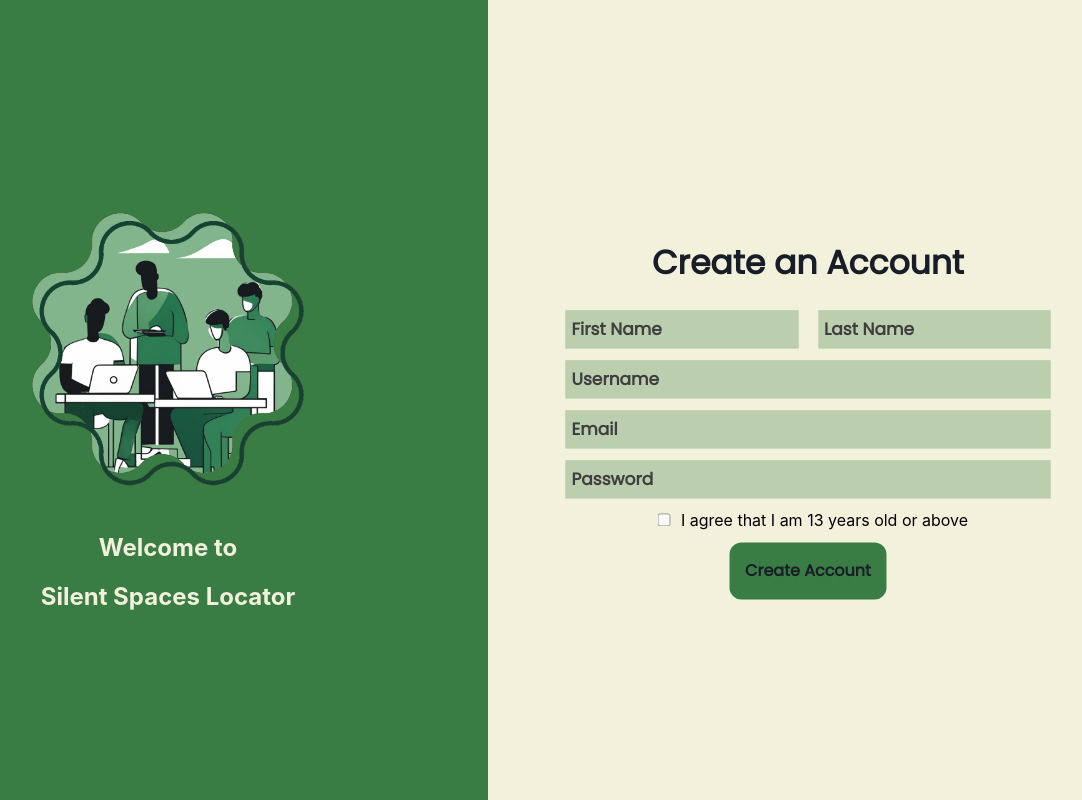
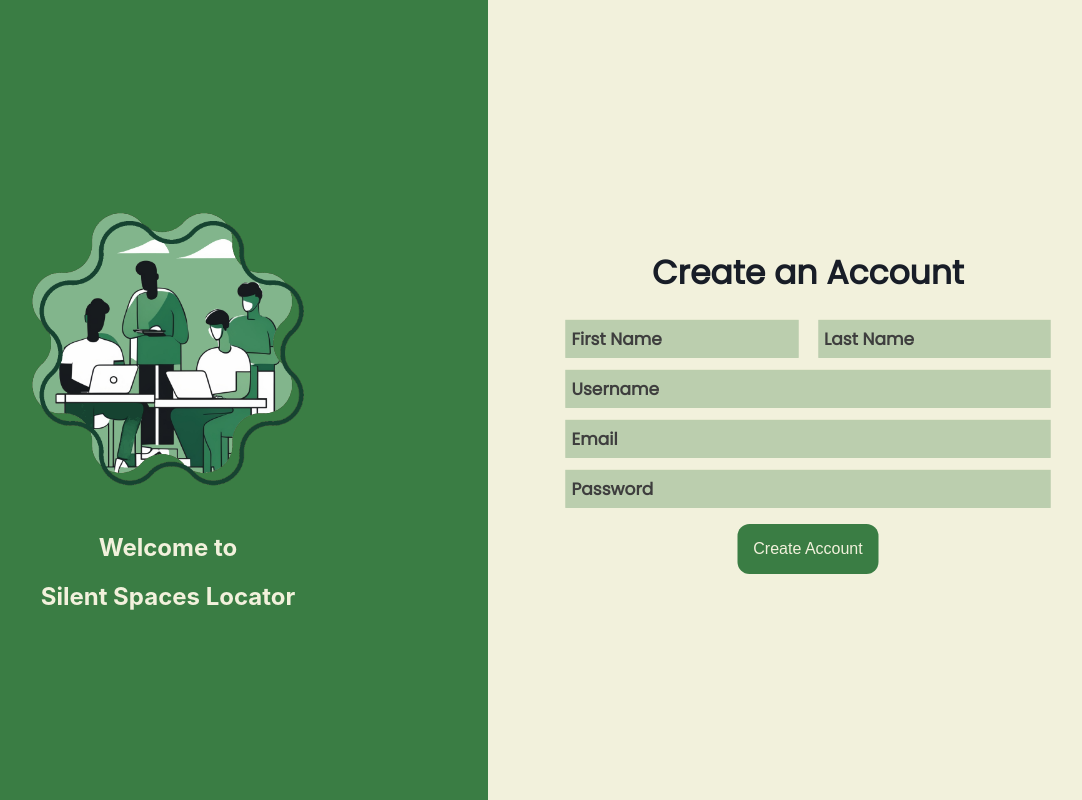
Before and after one commit to Olympicene/Silent-Spaces, a React (Create React App) app in the folder Coding Project/client/: page /sign-up in a window 1280 px wide. Shown: the whole page, without its empty margins (152-1234 px from the left). Built offline with nearby package versions, Linux system fonts and the light colour scheme.

Commit message:
finished registration

```diff
--- a/Coding Project/client/src/components/CreateAccount.js
+++ b/Coding Project/client/src/components/CreateAccount.js
@@ -1,5 +1,6 @@
 import React from 'react';
 import { Link } from "react-router-dom";
+import RegistrationForm from './RegistrationForm';
 
 import './styles.css';
 import windowintoStudyGroup from "../assets/windowIntoStudyGroup.svg";
@@ -7,33 +8,18 @@ import windowintoStudyGroup from "../assets/windowIntoStudyGroup.svg";
 const CreateAccount = () => {
     return (
         <div>
-            <div class="left half">
-            <div class="centered">
+            <div className="left half">
+            <div className="centered">
                 <img src={windowintoStudyGroup} alt = ""/>
                 <h2>Welcome to</h2>
                 <h2>Silent Spaces Locator </h2>
             </div>
 
             </div>
-            <div class="right half">
-                <div class= "createAccount">
+            <div className="right half">
+                <div className= "createAccount">
                     <h1> Create an Account</h1>
-                    <form>
-                        <div id="uname">
-                            <input type="text" id="fname" size="10" name="fname" placeholder="First Name"/>
-                            <input type="text" id="lname" size="11" name="lname" placeholder="Last Name"/>
-                        </div>
-                        <input type="text" id="user" size="30" name="user" placeholder="Username"/>
-                        <input type="text" id="email" size="30" name="email" placeholder="Email"/>
-                        <input type="password" id="password" size="30" name="password" placeholder="Password"/>
-                        <div>
-                            <input type="checkbox" id="ageLimit" name="ageLimit"/>
-                            <label for="scales">I agree that I am 13 years old or above</label>
-                        </div>
-                        <Link to="/menu">
-                            <input type="submit" class= "green-button" value="Create Account"/>
-                        </Link>
-                    </form>
+                    <RegistrationForm/>
                 </div>
             </div>
         </div>
--- /dev/null
+++ b/Coding Project/client/src/components/RegistrationForm.js
@@ -0,0 +1,95 @@
+import React, {useState} from "react";
+import { Link } from "react-router-dom";
+
+
+const RegistrationForm = () => {
+    const [formData, setFormData] = useState({
+      first_name: '',
+      last_name: '',
+      username: '',
+      email: '',
+      password: '',
+    });
+
+    const [errors, setErrors] = useState('');
+    const [success, setSuccess] = useState(false);
+
+    const handleChange = (e) => {
+      setFormData({ ...formData, [e.target.name]: e.target.value });
+    };
+
+    const handleSubmit = async (e) => {
+      e.preventDefault();
+
+      console.log(JSON.stringify(formData))
+
+      try {
+        const response = await fetch('http://localhost:5005/v1/auth/register', {
+          method: 'POST',
+          headers: {
+            'Content-Type': 'application/json',
+          },
+          body: JSON.stringify(formData),
+        });
+
+        if (!response.ok) {
+          let res = await response.json()
+          console.log(res)
+
+          if ('error' in res) {
+            // validator error
+            setErrors(res.error['undefined'])
+          } else {
+            // account error
+            setErrors(res.message)
+          }
+
+
+          throw new Error('Registration failed');
+        }
+
+        const data = await response.json();
+        console.log(data);
+        setSuccess(true)
+
+      } catch (error) {
+        console.error('Error:', error);
+
+      }
+    };
+
+    return (
+        <form onSubmit={handleSubmit}>
+
+            <div id="uname">
+                <input type="text" id="fname" size="10" name="first_name" placeholder="First Name" defaultValue={formData.first_name} onChange={handleChange}/>
+                <input type="text" id="lname" size="11" name="last_name" placeholder="Last Name" defaultValue={formData.last_name} onChange={handleChange}/>
+            </div>
+
+            <input type="text" id="user" size="30" name="username" placeholder="Username" defaultValue={formData.username} onChange={handleChange}/>
+
+            <input type="text" id="email" size="30" name="email" placeholder="Email" defaultValue={formData.email} onChange={handleChange}/>
+
+            <input type="password" id="password" size="30" name="password" placeholder="Password" defaultValue={formData.password} onChange={handleChange}/>
+
+            <button type="submit" className= "green-button">Create Account</button>
+
+            <p>{errors}</p>
+            {success && <h3>SUCCESS Please navigate to the <Link to="/log-in">login</Link> </h3>}
+        </form>
+    );
+  };
+
+  export default RegistrationForm;
+
+//   <form>
+
+//   <input type="password" id="password" size="30" name="password" placeholder="Password"/>
+//   <div>
+//       <input type="checkbox" id="ageLimit" name="ageLimit"/>
+//       <label for="scales">I agree that I am 13 years old or above</label>
+//   </div>
+//   <Link to="/menu">
+//       <input type="submit" class= "green-button" value="Create Account"/>
+//   </Link>
+// </form>
```
